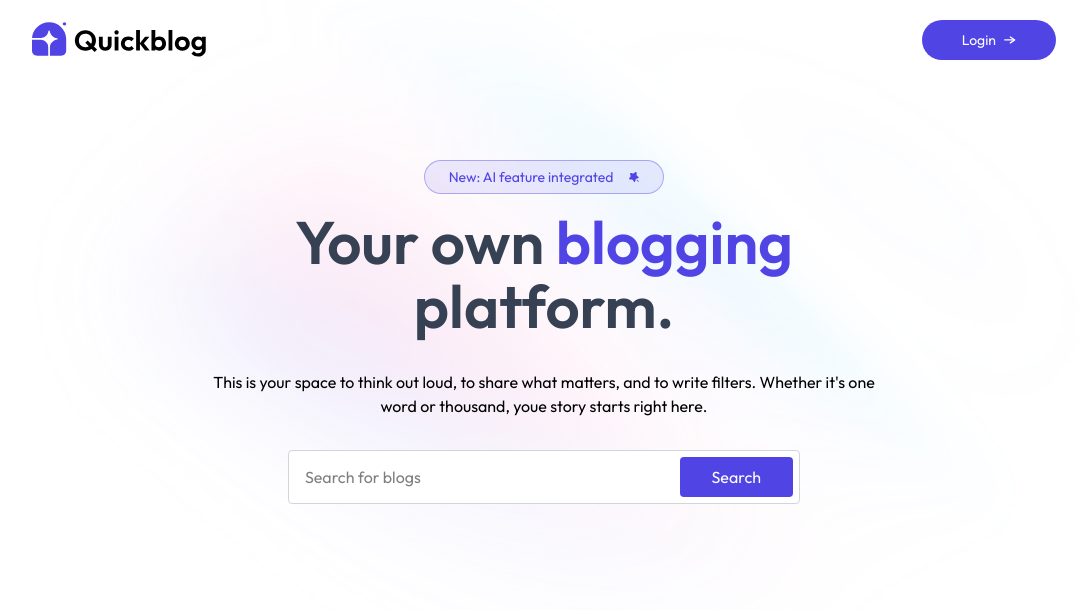
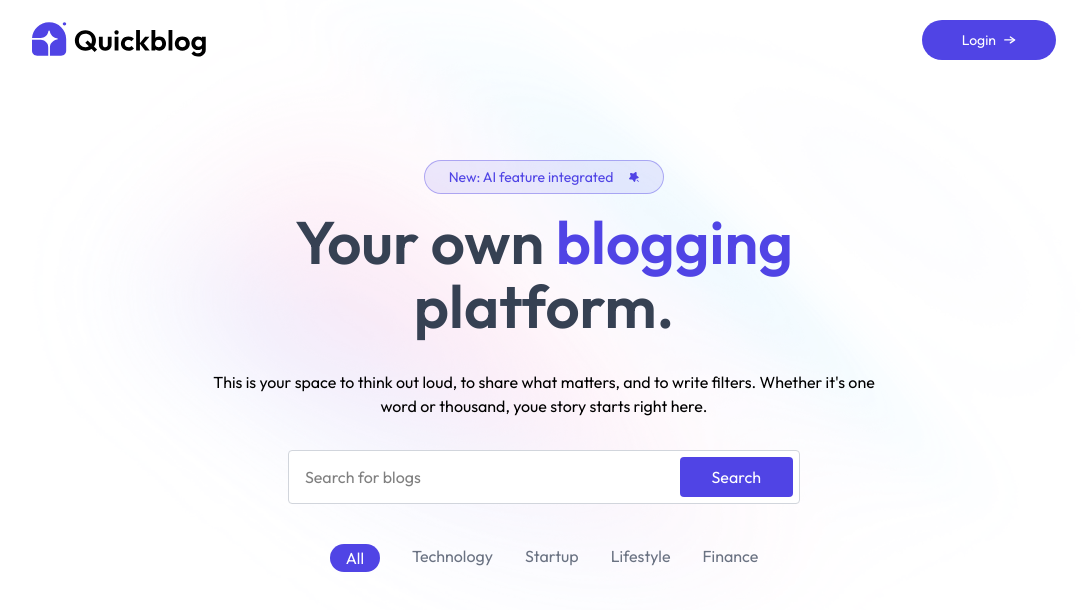
Before and after one commit to yogeshNavghane67/FortBlog, a React (Vite) app in the folder client/: page / in a window 1280 px wide. Shown: the top 610 px of the page, without its empty margins (96-1183 px from the left). Built offline with nearby package versions, Linux system fonts and the light colour scheme.

Commit message:
blogList

```diff
--- /dev/null
+++ b/client/src/components/BlogList.jsx
@@ -0,0 +1,26 @@
+import { useState } from "react"
+import { blogCategories } from "../assets/assets"
+
+const BlogList = () => {
+    const [menu, setMenu] = useState("All")
+  return (
+    <div>
+        <div className="flex justify-center gap-4 sm:gap-8 my-10 relative">
+            {blogCategories.map((item)=>(
+                <div key={item} className="relative">
+                    <button  onClick={()=>setMenu(item)} className={`cursor-pointer text-gray-500 ${menu === item && 'text-white px-4 pt-0.5'}`}>
+                        {item}
+                        {menu === item && ( <div className="absolute left-0  right-0 top-0 h-7 -z-1 bg-primary rounded-full"></div>)}
+
+                    </button>
+                </div>
+            ))}
+        </div>
+        <div>
+            {/* blog cards */}
+        </div>
+    </div>
+  )
+}
+
+export default BlogList
--- a/client/src/pages/Home.jsx
+++ b/client/src/pages/Home.jsx
@@ -1,3 +1,4 @@
+import BlogList from "../components/BlogList"
 import Header from "../components/Header"
 import Navbar from "../components/Navbar"
 
@@ -6,6 +7,7 @@
     <>
       <Navbar/>
       <Header/>
+      <BlogList/>
     </>
   )
 }
```
